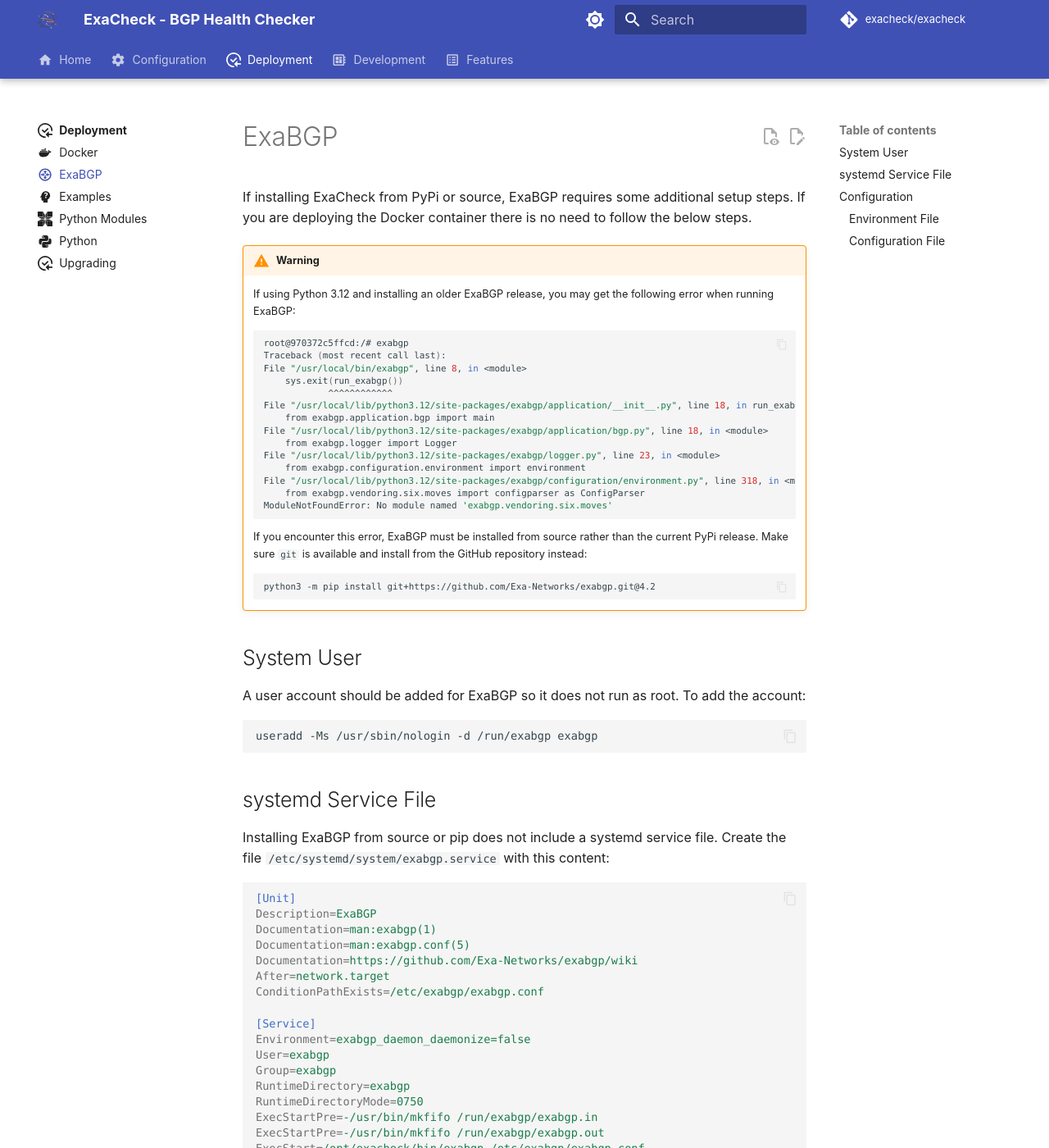
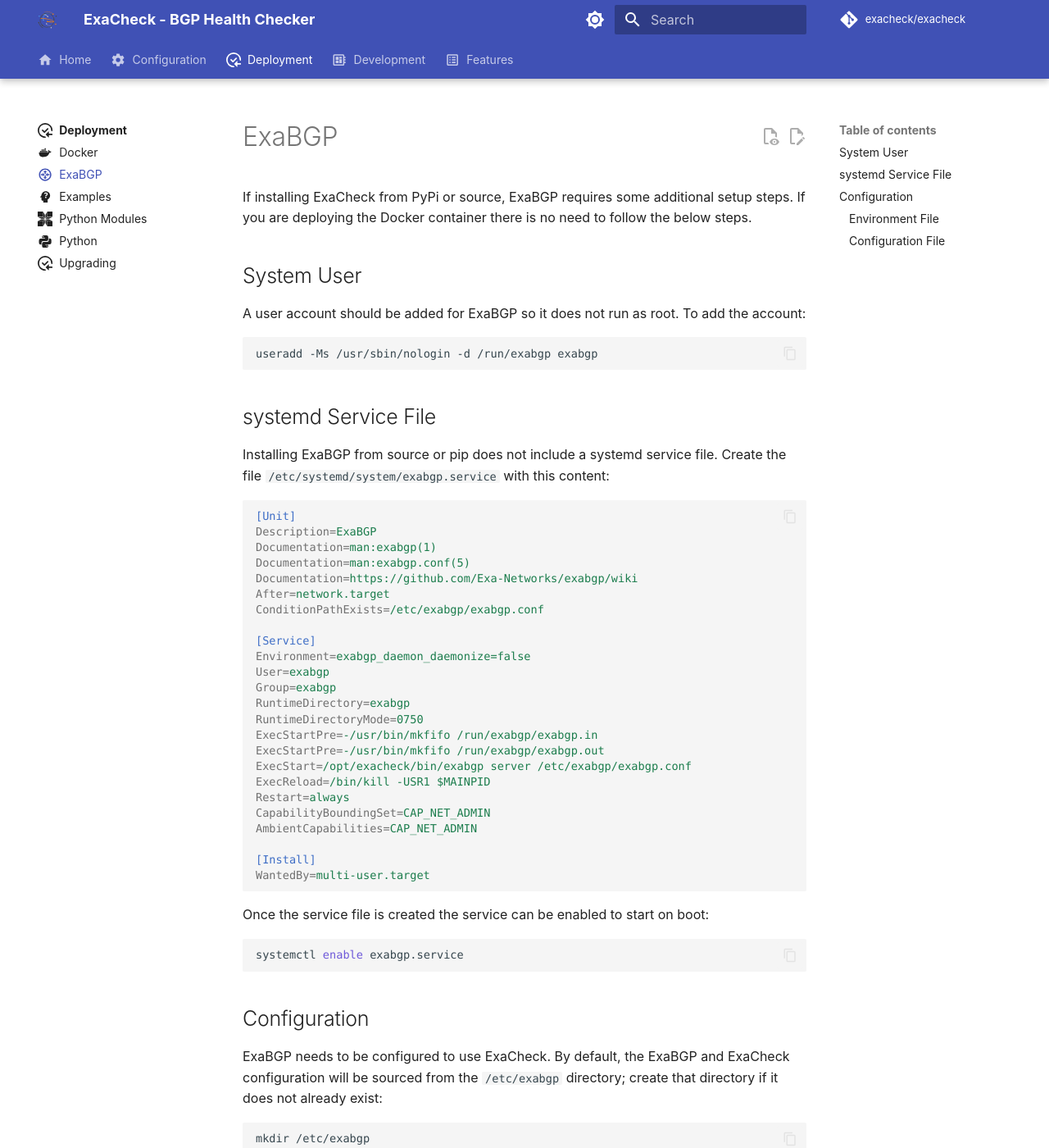
Before and after one commit to exacheck/exacheck-website, an MkDocs documentation site: the page built from docs/deployment/exabgp.md, in a window 1280 px wide and 1400 px high. Shown: the whole window at 82% size. Built offline with MkDocs 1.6.1 and Material for MkDocs 9.7.7, drawn with Linux system fonts in a browser that asks for light colours; comment, search, counter and statistics services are not loaded; some of the changed text lies outside the part shown.

Commit message:
remove notes for ExaBGP build issues and update systemd configuration snippet

````diff
--- a/docs/deployment/exabgp.md
+++ b/docs/deployment/exabgp.md
@@ -6,32 +6,6 @@
 # ExaBGP
 
 If installing ExaCheck from PyPi or source, ExaBGP requires some additional setup steps. If you are deploying the Docker container there is no need to follow the below steps.
-
-!!! warning
-    If using Python 3.12 and installing an older ExaBGP release, you may get the following error when running ExaBGP:
-
-    ```bash
-    root@970372c5ffcd:/# exabgp
-    Traceback (most recent call last):
-    File "/usr/local/bin/exabgp", line 8, in <module>
-        sys.exit(run_exabgp())
-                ^^^^^^^^^^^^
-    File "/usr/local/lib/python3.12/site-packages/exabgp/application/__init__.py", line 18, in run_exabgp
-        from exabgp.application.bgp import main
-    File "/usr/local/lib/python3.12/site-packages/exabgp/application/bgp.py", line 18, in <module>
-        from exabgp.logger import Logger
-    File "/usr/local/lib/python3.12/site-packages/exabgp/logger.py", line 23, in <module>
-        from exabgp.configuration.environment import environment
-    File "/usr/local/lib/python3.12/site-packages/exabgp/configuration/environment.py", line 318, in <module>
-        from exabgp.vendoring.six.moves import configparser as ConfigParser
-    ModuleNotFoundError: No module named 'exabgp.vendoring.six.moves'
-    ```
-
-    If you encounter this error, ExaBGP must be installed from source rather than the current PyPi release. Make sure `git` is available and install from the GitHub repository instead:
-
-    ```bash
-    python3 -m pip install git+https://github.com/Exa-Networks/exabgp.git@4.2
-    ```
 
 ## System User
 
@@ -62,7 +36,7 @@
 RuntimeDirectoryMode=0750
 ExecStartPre=-/usr/bin/mkfifo /run/exabgp/exabgp.in
 ExecStartPre=-/usr/bin/mkfifo /run/exabgp/exabgp.out
-ExecStart=/opt/exacheck/bin/exabgp /etc/exabgp/exabgp.conf
+ExecStart=/opt/exacheck/bin/exabgp server /etc/exabgp/exabgp.conf
 ExecReload=/bin/kill -USR1 $MAINPID
 Restart=always
 CapabilityBoundingSet=CAP_NET_ADMIN
````
